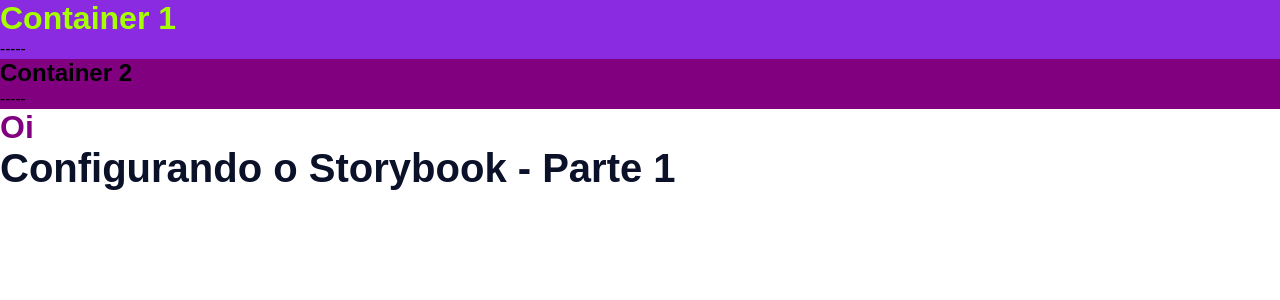
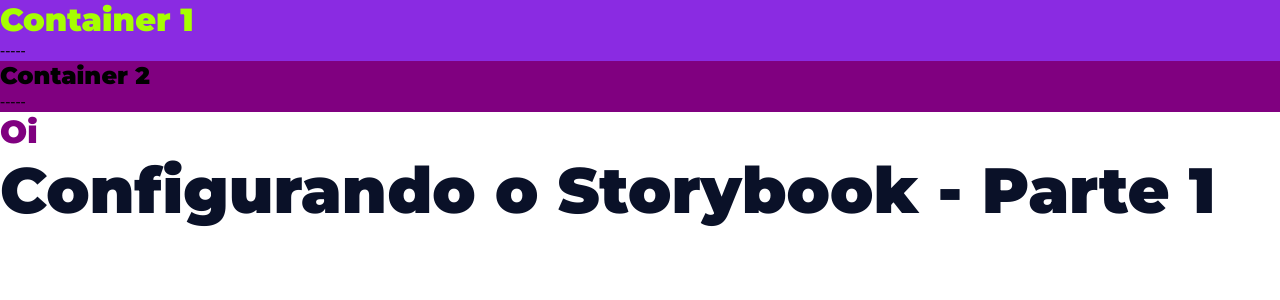
Before and after one commit to kleitonalbuquerque/frontend-strapi-react, a React (Create React App) app: page / in a window 1280 px wide. Shown: the top 300 px of the page. Built offline with nearby package versions, Linux system fonts and the light colour scheme.

Commit message:
Criando o componente de Heading - Parte 2

```diff
--- a/public/index.html
+++ b/public/index.html
@@ -1,14 +1,17 @@
 <!DOCTYPE html>
 <html lang="en">
+
 <head>
   <meta charset="utf-8" />
+  <link rel="preconnect" href="https://fonts.googleapis.com">
+  <link rel="preconnect" href="https://fonts.gstatic.com" crossorigin>
+  <link
+    href="https://fonts.googleapis.com/css2?family=Montserrat:ital,wght@0,900;1,900&family=Open+Sans:ital,wght@0,400;0,700;1,400;1,700&display=swap"
+    rel="stylesheet">
   <link rel="icon" href="%PUBLIC_URL%/favicon.ico" />
   <meta name="viewport" content="width=device-width, initial-scale=1" />
   <meta name="theme-color" content="#000000" />
-    <meta
-      name="description"
-      content="Web site created using create-react-app"
-    />
+  <meta name="description" content="Web site created using create-react-app" />
   <link rel="apple-touch-icon" href="%PUBLIC_URL%/logo192.png" />
   <!--
       manifest.json provides metadata used when your web app is installed on a
@@ -26,6 +29,7 @@
     -->
   <title>React App</title>
 </head>
+
 <body>
   <noscript>You need to enable JavaScript to run this app.</noscript>
   <div id="root"></div>
@@ -40,4 +44,5 @@
       To create a production bundle, use `npm run build` or `yarn build`.
     -->
 </body>
+
 </html>
--- a/src/components/Heading/index.jsx
+++ b/src/components/Heading/index.jsx
@@ -5,7 +5,7 @@
   children,
   colorDark = true,
   as = "h1",
-  size = "big",
+  size = "huge",
   uppercase = false,
 }) => {
   return (
@@ -22,8 +22,8 @@
 
 Heading.propTypes = {
   children: P.node.isRequired,
-  colorDark: P.bool.isRequired,
-  as: P.oneOf(["h1", "h2", "h3", "h4", "h5", "h6"]).isRequired,
-  size: P.oneOf(["small", "medium", "big", "huge"]).isRequired,
-  uppercase: P.bool.isRequired,
+  colorDark: P.bool,
+  as: P.oneOf(["h1", "h2", "h3", "h4", "h5", "h6"]),
+  size: P.oneOf(["small", "medium", "big", "huge"]),
+  uppercase: P.bool,
 };
--- a/src/components/Heading/styles.js
+++ b/src/components/Heading/styles.js
@@ -8,16 +8,24 @@
     font-size: ${theme.font.sizes.large};
   `,
   big: (theme) => css`
-  font-size: ${theme.font.sizes.xlarge};
-`,
+    font-size: ${theme.font.sizes.xlarge};
+  `,
   huge: (theme) => css`
     font-size: ${theme.font.sizes.xhuge};
+    ${mediaFont(theme)};
   `,
 };
 
+const mediaFont = (theme) => css`
+  @media ${theme.media.lteMedium} {
+    font-size: ${theme.font.sizes.xlarge};
+    background: purple;
+  }
+`;
+
 const titleCase = (uppercase) => css`
-    text-transform: ${uppercase ? 'uppercase' : 'none'};
-`
+  text-transform: ${uppercase ? "uppercase" : "none"};
+`;
 
 export const Title = styled.h1`
   ${({ theme, colorDark, size, uppercase }) => css`
--- a/src/styles/global-styles.js
+++ b/src/styles/global-styles.js
@@ -1,8 +1,6 @@
 import { createGlobalStyle, css } from "styled-components";
 
 export const GlobalStyles = createGlobalStyle`
-    @import url('https://fonts.googleapis.com/css2?family=Montserrat:ital,wght@0,900;1,900&family=Open+Sans:ital,wght@0,400;0,700;1,400;1,700&display=swap');
-
     * {
         margin: 0;
         padding: 0;
--- a/src/styles/theme.js
+++ b/src/styles/theme.js
@@ -11,14 +11,17 @@
       secondary: "'Montserrat', sans-serif",
     },
     sizes: {
-      xsmall: '8rem',
-      small: '1.6rem',
-      medium: '2.4rem',
-      large: '3.2rem',
-      xlarge: '4.0rem',
-      xxlarge: '4.8rem',
-      huge: '5.6rem',
-      xhuge: '6.4rem',
+      xsmall: "8rem",
+      small: "1.6rem",
+      medium: "2.4rem",
+      large: "3.2rem",
+      xlarge: "4.0rem",
+      xxlarge: "4.8rem",
+      huge: "5.6rem",
+      xhuge: "6.4rem",
     },
   },
+  media: {
+    lteMedium: "(max-width: 768px)",
+  },
 };
```
Lines whose indentation alone changed are shown as unchanged.
